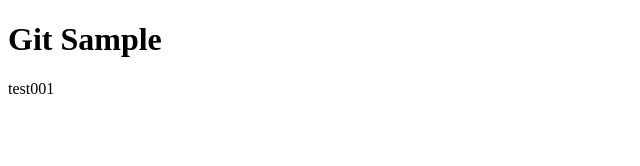
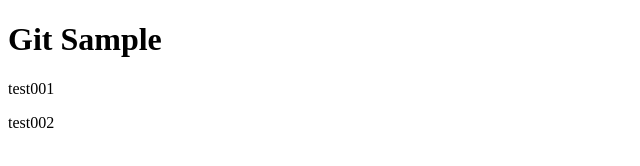
Before and after one commit to yunsk-max/git_sample, a plain HTML site: page index.html in a window 1280 px wide. Shown: the full height of the page, 0-640 px from the left. Drawn offline with Linux system fonts and the light colour scheme.

Commit message:
pの追加

```diff
--- a/index.html
+++ b/index.html
@@ -9,5 +9,6 @@
 <body>
 <h1>Git Sample</h1>
 <p>test001</p>
+<p>test002</p>
 </body>
 </html>
```
